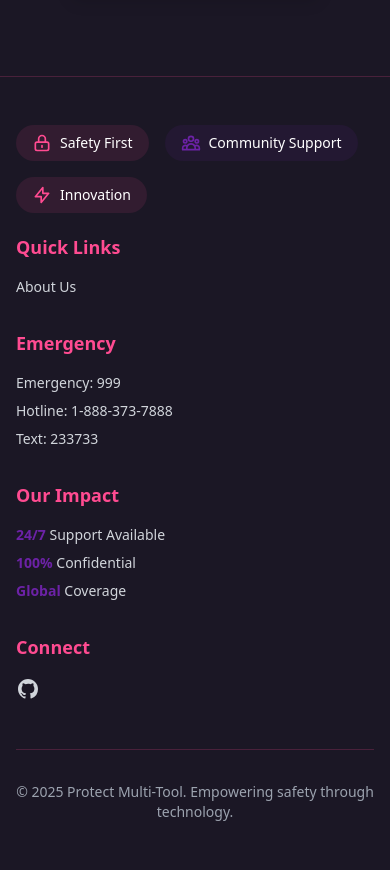
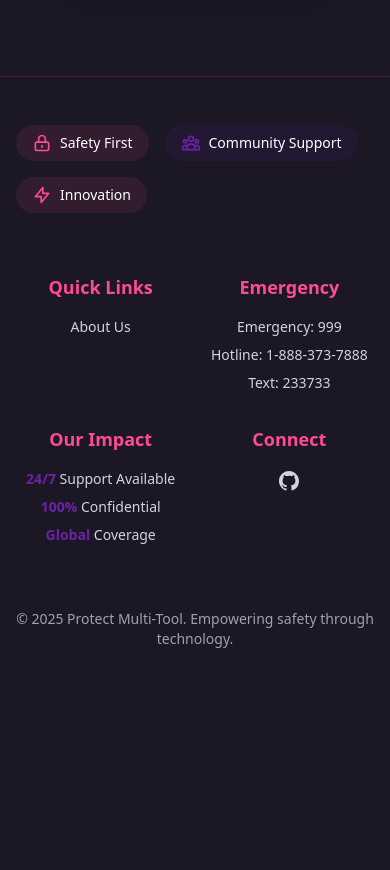
Before and after one commit to 3disturbed/Protect_Multitool, a Django app: page /account_home/emergencycontact/ in a window 390 px wide. Shown: the part 598-1468 px from the top of the page. After the commit the page ends 1246 px from the top, so only its background shows below. Run offline with Django 5.2, Linux system fonts and the light colour scheme; a user stored in the database is signed in; data comes from the database, SQL or seed files in the repository; some libraries are stand-ins or nearby versions.

Commit message:
Adjust spacing in footer and amend phone number links.

```diff
--- a/templates/base.html
+++ b/templates/base.html
@@ -49,11 +49,7 @@
             <div class="flex items-center justify-center space-x-3">
                 <span class="animate-pulse h-2 w-2 bg-white rounded-full"></span>
                 <p class="text-sm md:text-base text font-medium">
-                    Need immediate help? Call <span class="font-bold">999</span> or our 24/7 hotline:
-                    <a href="tel:{% if emergency_hotline %}{{ emergency_hotline }}{% else %}1-888-373-7888{% endif %}"
-                       class="font-bold hover:underline">
-                        {% if emergency_hotline %}{{ emergency_hotline }}{% else %}1-888-373-7888{% endif %}
-                    </a>
+                    Need immediate help? Call <span class="font-bold">999</span> or our 24/7 hotline: <span class="font-bold">1-888-373-7888</span>
                 </p>
             </div>
         </div>
@@ -204,11 +200,9 @@
     <footer class="bg-neutral border-t border-accent/20">
         <div class="max-w-7xl mx-auto px-4 py-12">
             <!-- Mission and Quick Links Container -->
-            <div class="flex flex-col lg:flex-row gap-5">
+            <div class="flex flex-col gap-5 lg:flex-row">
                 <!-- Mission Section - Left Side -->
-                <div class="lg:w-1/3">
-                    {% block mission_content %}
-
+                <div class="mb-10 flex flex-col items-center lg:items-start lg:w-1/2">
                     <div class="flex flex-wrap gap-4">
                         <div class="flex items-center space-x-2 bg-accent/10 rounded-full px-4 py-2">
                             <svg class="w-5 h-5 text-accent" fill="none" stroke="currentColor" viewBox="0 0 24 24">
@@ -229,13 +223,13 @@
                             <span class="text-sm text-white">Innovation</span>
                         </div>
                     </div>
-                    {% endblock %}
                 </div>
+
                 <!-- Footer Links Section - Right Side -->
-                <div class="lg:w-2/3">
-                    <div class="grid grid-cols-1 sm:grid-cols-4 lg:grid-cols-4 gap-8">
+                <div class="flex flex-col items-center lg:items-start lg:w-1/2">
+                    <div class="grid grid-cols-2 sm:grid-cols-4 lg:grid-cols-4 gap-8">
                         <!-- Quick Links -->
-                        <div>
+                        <div class="text-center lg:text-left">
                             <h3 class="text-lg font-bold text-accent mb-4">Quick Links</h3>
                             <ul class="space-y-2 text-sm text-gray-300">
                                 <li><a href="{% url 'home_page:about' %}" class="hover:text-accent transition-colors">About Us</a></li>
@@ -243,7 +237,7 @@
                         </div>
 
                         <!-- Emergency -->
-                        <div>
+                        <div class="text-center lg:text-left">
                             <h3 class="text-lg font-bold text-accent mb-4">Emergency</h3>
                             <ul class="space-y-2 text-sm text-gray-300">
                                 <li>Emergency: 999</li>
@@ -253,7 +247,7 @@
                         </div>
 
                         <!-- Our Impact -->
-                        <div>
+                        <div class="text-center lg:text-left">
                             <h3 class="text-lg font-bold text-accent mb-4">Our Impact</h3>
                             <ul class="space-y-2 text-sm">
                                 <li class="text-gray-300">
@@ -269,11 +263,11 @@
                         </div>
 
                         <!-- Connect -->
-                        <div>
+                        <div class="text-center lg:text-left">
                             <h3 class="text-lg font-bold text-accent mb-4">Connect</h3>
-                            <div class="flex space-x-4">
+                            <div class="flex justify-center space-x-4">
                                 <a href="https://github.com/3disturbed/Protect_Multitool/blob/main/README.md"
-                                   class="text-gray-300 hover:text-accent transition-colors">
+                                class="text-gray-300 hover:text-accent transition-colors">
                                     <span class="sr-only">GitHub</span>
                                     <svg class="h-6 w-6" fill="currentColor" viewBox="0 0 24 24">
                                         <path fill-rule="evenodd" d="M12 2C6.477 2 2 6.484 2 12.017c0 4.425 2.865 8.18 6.839 9.504.5.092.682-.217.682-.483 0-.237-.008-.868-.013-1.703-2.782.605-3.369-1.343-3.369-1.343-.454-1.158-1.11-1.466-1.11-1.466-.908-.62.069-.608.069-.608 1.003.07 1.531 1.032 1.531 1.032.892 1.53 2.341 1.088 2.91.832.092-.647.35-1.088.636-1.338-2.22-.253-4.555-1.113-4.555-4.951 0-1.093.39-1.988 1.029-2.688-.103-.253-.446-1.272.098-2.65 0 0 .84-.27 2.75 1.026A9.564 9.564 0 0112 6.844c.85.004 1.705.115 2.504.337 1.909-1.296 2.747-1.027 2.747-1.027.546 1.379.202 2.398.1 2.651.64.7 1.028 1.595 1.028 2.688 0 3.848-2.339 4.695-4.566 4.943.359.309.678.92.678 1.855 0 1.338-.012 2.419-.012 2.747 0 .268.18.58.688.482A10.019 10.019 0 0022 12.017C22 6.484 17.522 2 12 2z"/>
@@ -286,7 +280,7 @@
             </div>
 
             <!-- Copyright -->
-            <div class="mt-12 pt-8 border-t border-accent/20 text-center text-sm text-gray-400">
+            <div class="mt-10 pt-6 text-center text-sm text-gray-400">
                 <p>&copy; {% now "Y" %} Protect Multi-Tool. {% block footer_tagline %}Empowering safety through technology.{% endblock %}</p>
             </div>
         </div>
```
